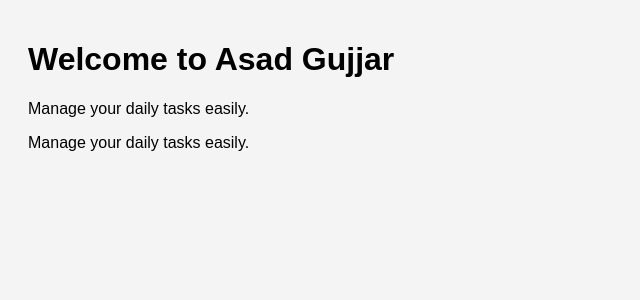
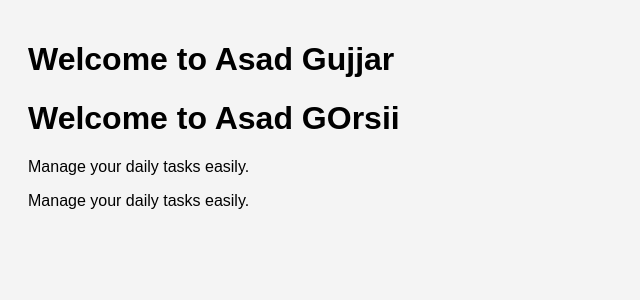
Before and after one commit to AsadGulzar/third_practice, a Flask app: page / in a window 1280 px wide. Shown: the part 46-346 px from the top of the page, without its empty margins (0-640 px from the left). Run offline with Flask 3, Linux system fonts and the light colour scheme.

Commit message:
again code change

```diff
--- a/templates/home.html
+++ b/templates/home.html
@@ -2,6 +2,7 @@
 
 {% block content %}
 <h1>Welcome to Asad Gujjar</h1>
+<h1>Welcome to Asad GOrsii</h1>
 <p>Manage your daily tasks easily.</p>
 <p>Manage your daily tasks easily.</p>
 {% endblock %}
```
